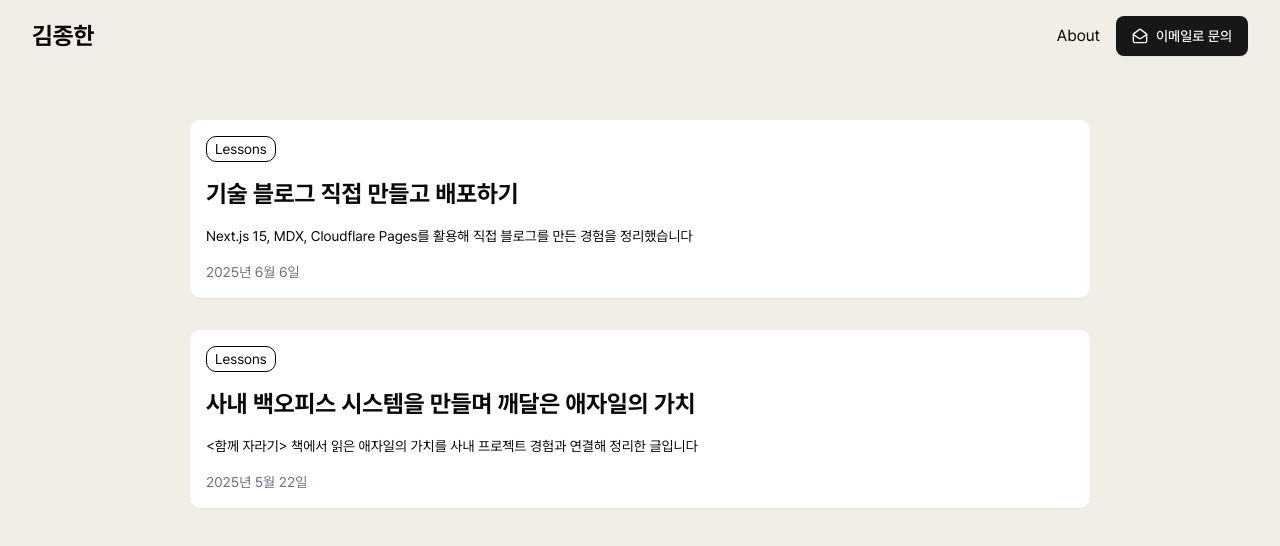
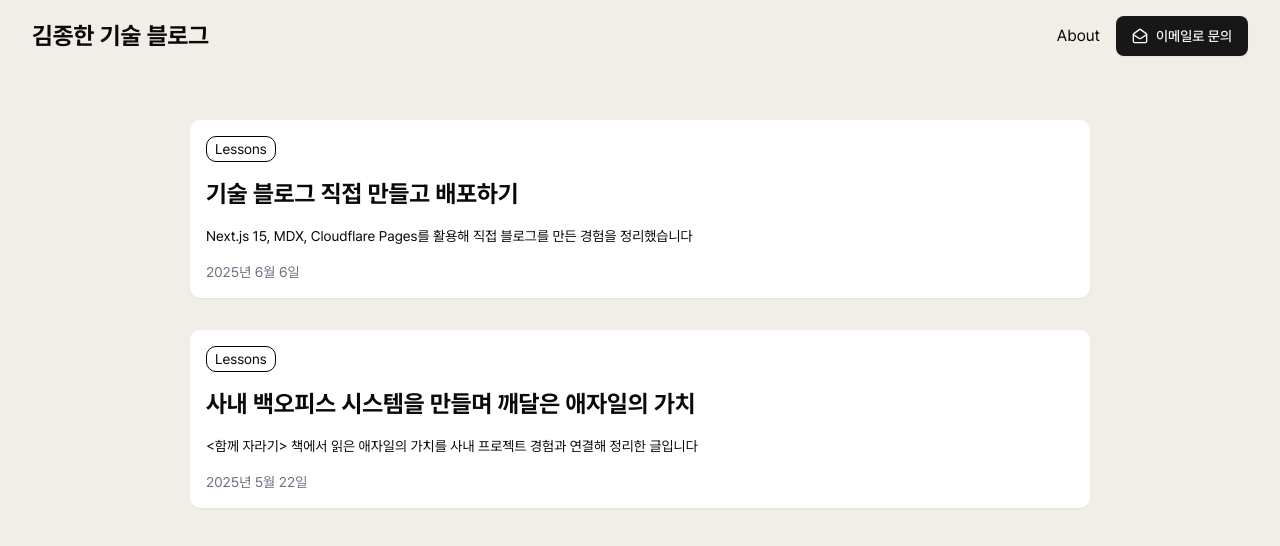
Before and after one commit to jong-k/public-home, a Next.js app: page / in a window 1280 px wide. Shown: the top 546 px of the page. Built offline with nearby package versions, Linux system fonts and the light colour scheme.

Commit message:
feat: 데스크탑 헤더에서 기술 블로그 명칭 수정

```diff
--- a/src/components/common/AppHeader.tsx
+++ b/src/components/common/AppHeader.tsx
@@ -68,7 +68,10 @@ export default function AppHeader() {
         )}
       >
         <div className={cn("flex", "items-center", "justify-between")}>
-          <Link href="/" className={cn("text-2xl", "font-bold")}>
+          <Link href="/" className={cn("text-2xl", "font-bold", "hidden", "lg:block")}>
+            김종한 기술 블로그
+          </Link>
+          <Link href="/" className={cn("text-2xl", "font-bold", "lg:hidden")}>
             김종한
           </Link>
           <div className={cn("hidden", "lg:block")}>
```
